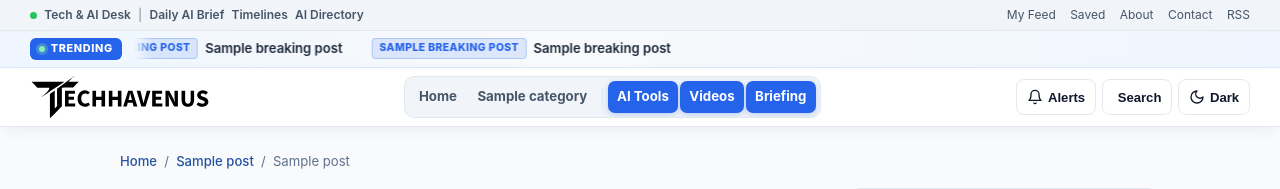
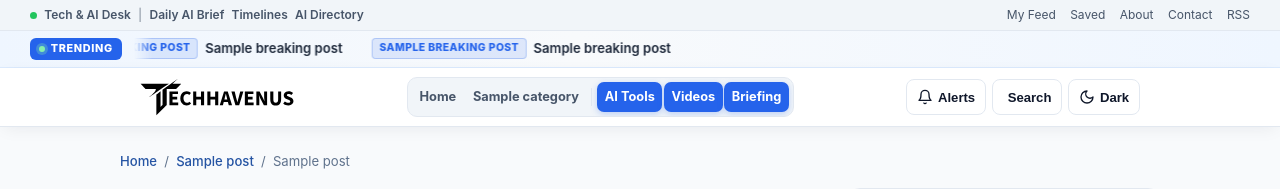
Before and after one commit to Morsalen0220/us, a Node project: template views/public/article.ejs in a window 1280 px wide. Shown: the top 189 px of the page. Run offline with Node 20 templates, Linux system fonts and the light colour scheme; the template is opened without the code that fills it: most values are stand-ins (such as "Sample title", 1, 10 or a date in 2020); grey boxes marked "Sample" are stand-in pictures.

Commit message:
Align navbar row (.site-header) to 1040px main body width while keeping top 2 rows wide

```diff
--- a/public/css/style.css
+++ b/public/css/style.css
@@ -89,8 +89,7 @@ img {
 }
 
 .topbar > .container,
-.breaking-bar > .container,
-.site-header > .container {
+.breaking-bar > .container {
   max-width: var(--header-container);
 }
 
@@ -203,7 +202,7 @@ img {
 }
 
 .brand-logo-img {
-  height: 44px;
+  height: 38px;
   width: auto;
   display: block;
   object-fit: contain;
@@ -292,9 +291,9 @@ img {
 }
 
 .nav-desktop .nav-link {
-  padding: 0.34rem 0.58rem;
+  padding: 0.32rem 0.46rem;
   border-radius: 7px;
-  font-size: 0.83rem;
+  font-size: 0.8rem;
   font-weight: 650;
   color: var(--text-muted);
   white-space: nowrap;
--- a/views/partials/head.ejs
+++ b/views/partials/head.ejs
@@ -60,8 +60,8 @@
   <% } %>
 
   <script>try{var t=localStorage.getItem('th_theme');if(t==='dark'||t==='light')document.documentElement.setAttribute('data-theme',t);}catch(e){}</script>
-  <link rel="preload" href="/css/style.css?v=30" as="style">
-  <link rel="stylesheet" href="/css/style.css?v=30">
+  <link rel="preload" href="/css/style.css?v=31" as="style">
+  <link rel="stylesheet" href="/css/style.css?v=31">
   <% if (seo.lcpImage) { %>
   <link rel="preload" as="image" href="<%= seo.lcpImage %>"<% if (seo.lcpImageSrcset) { %> imagesrcset="<%= seo.lcpImageSrcset %>" imagesizes="<%= seo.lcpImageSizes || '(max-width: 768px) 100vw, 760px' %>"<% } %> fetchpriority="high">
   <% } %>
```
